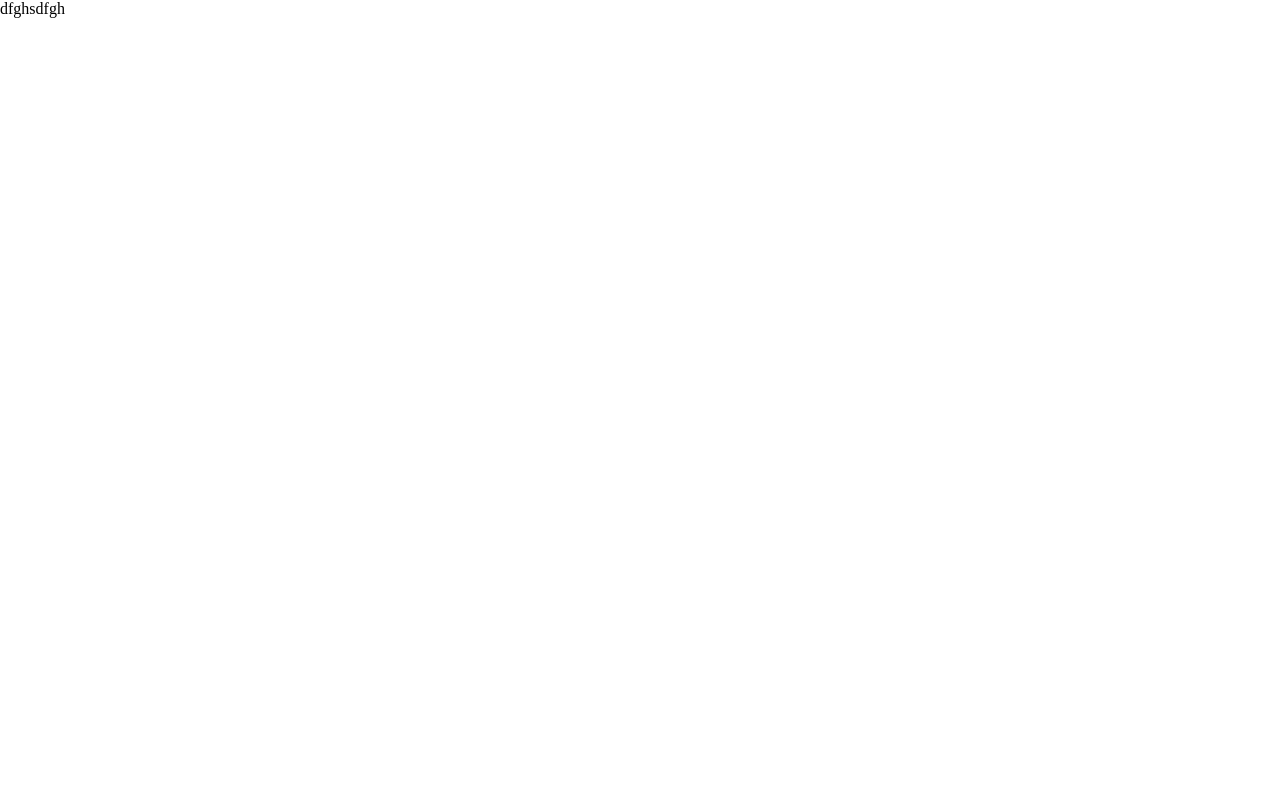
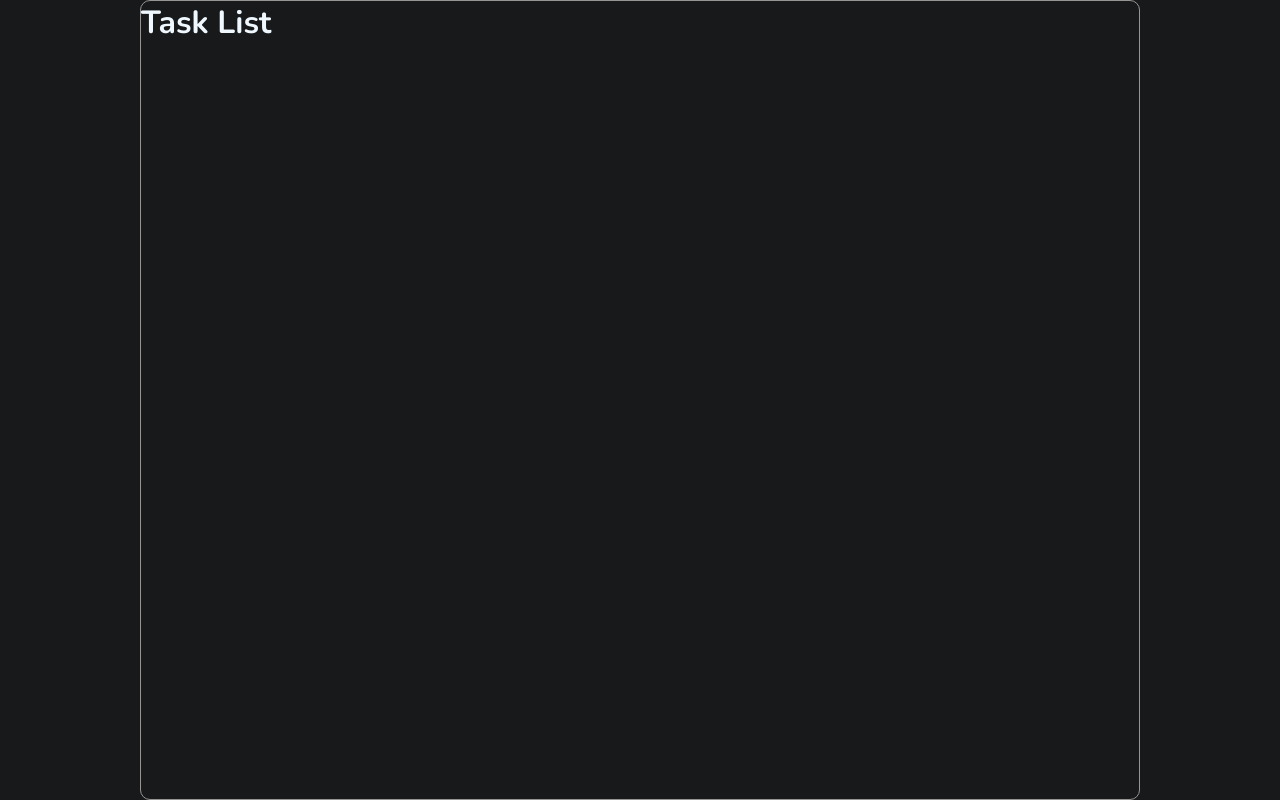
Before and after one commit to Rez1dentis/task-list-front, a React (Vite) app: page / in a window 1280 px wide. Built offline with nearby package versions, Linux system fonts and the light colour scheme.

Commit message:
font added

```diff
--- a/index.html
+++ b/index.html
@@ -3,6 +3,12 @@
   <head>
     <meta charset="UTF-8" />
     <meta name="viewport" content="width=device-width, initial-scale=1.0" />
+    <link rel="preconnect" href="https://fonts.googleapis.com" />
+    <link rel="preconnect" href="https://fonts.gstatic.com" crossorigin />
+    <link
+      href="https://fonts.googleapis.com/css2?family=Exo+2:ital,wght@0,100..900;1,100..900&family=Nunito:ital,wght@0,200..1000;1,200..1000&display=swap"
+      rel="stylesheet"
+    />
     <title>Task List</title>
   </head>
   <body>
--- /dev/null
+++ b/src/pages/Main/Main.scss
@@ -0,0 +1,14 @@
+.container {
+  width: 1000px;
+  min-height: 800px;
+  border: 1px solid rgb(151, 148, 148);
+  border-radius: 10px;
+  position: absolute;
+  top: 50%;
+  left: 50%;
+  transform: translate(-50%, -50%);
+}
+
+h1 {
+  color: aliceblue;
+}
--- a/src/pages/Main/Main.tsx
+++ b/src/pages/Main/Main.tsx
@@ -1,3 +1,9 @@
+import './Main.scss';
+
 export const Main = (): JSX.Element => {
-  return <div>dfghsdfgh</div>;
+  return (
+    <div className="container">
+      <h1>Task List</h1>
+    </div>
+  );
 };
--- /dev/null
+++ b/src/styles/scss/normalize.scss
@@ -0,0 +1,8 @@
+* {
+  padding: 0;
+  margin: 0;
+  list-style: none;
+  outline: none;
+  font-family: 'Nunito', Roboto, system-ui, Tahoma, sans-serif;
+  box-sizing: border-box;
+}
--- a/src/styles/scss/style.scss
+++ b/src/styles/scss/style.scss
@@ -1,2 +1,8 @@
-@import 'normalize.css';
+@import 'normalize.scss';
 @import 'variables.scss';
+
+#root {
+  width: 100vw;
+  height: 100vh;
+  background-color: adjust-hue($color: #17191a, $degrees: 0);
+}
```
